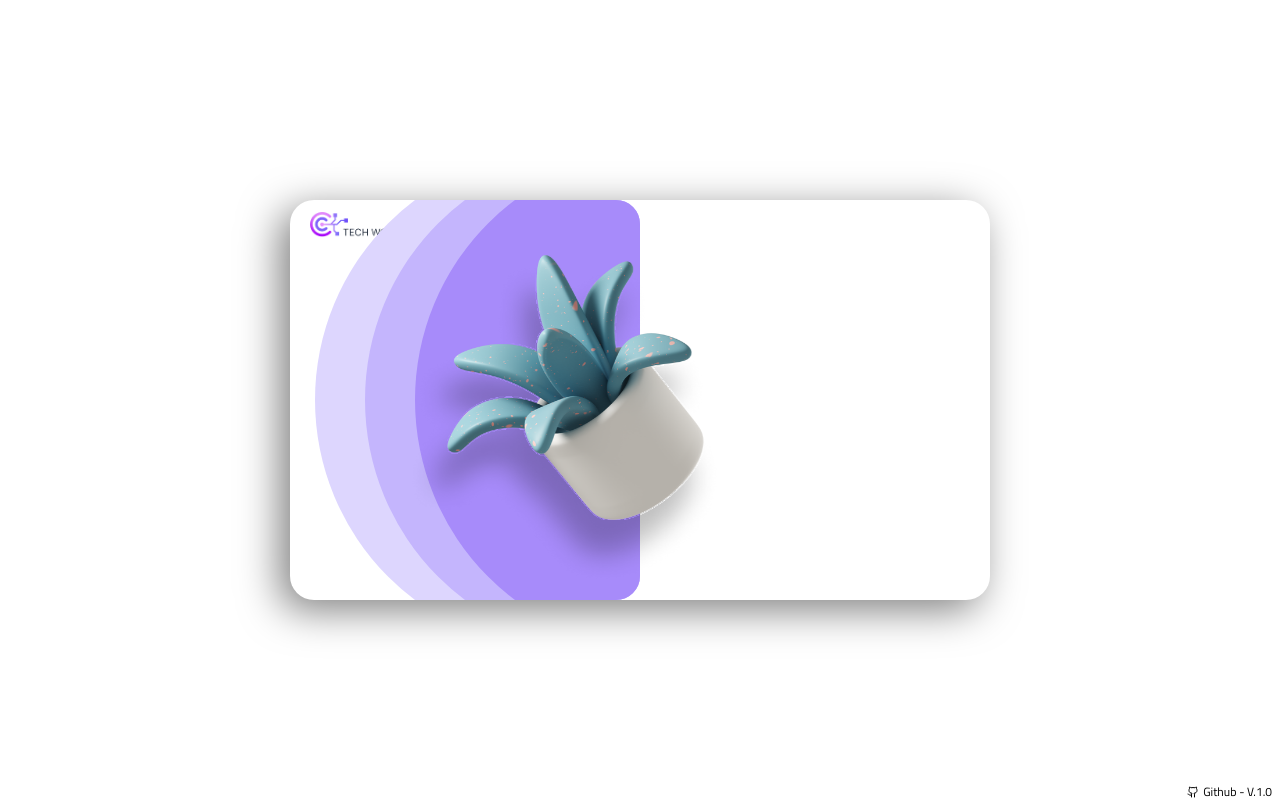
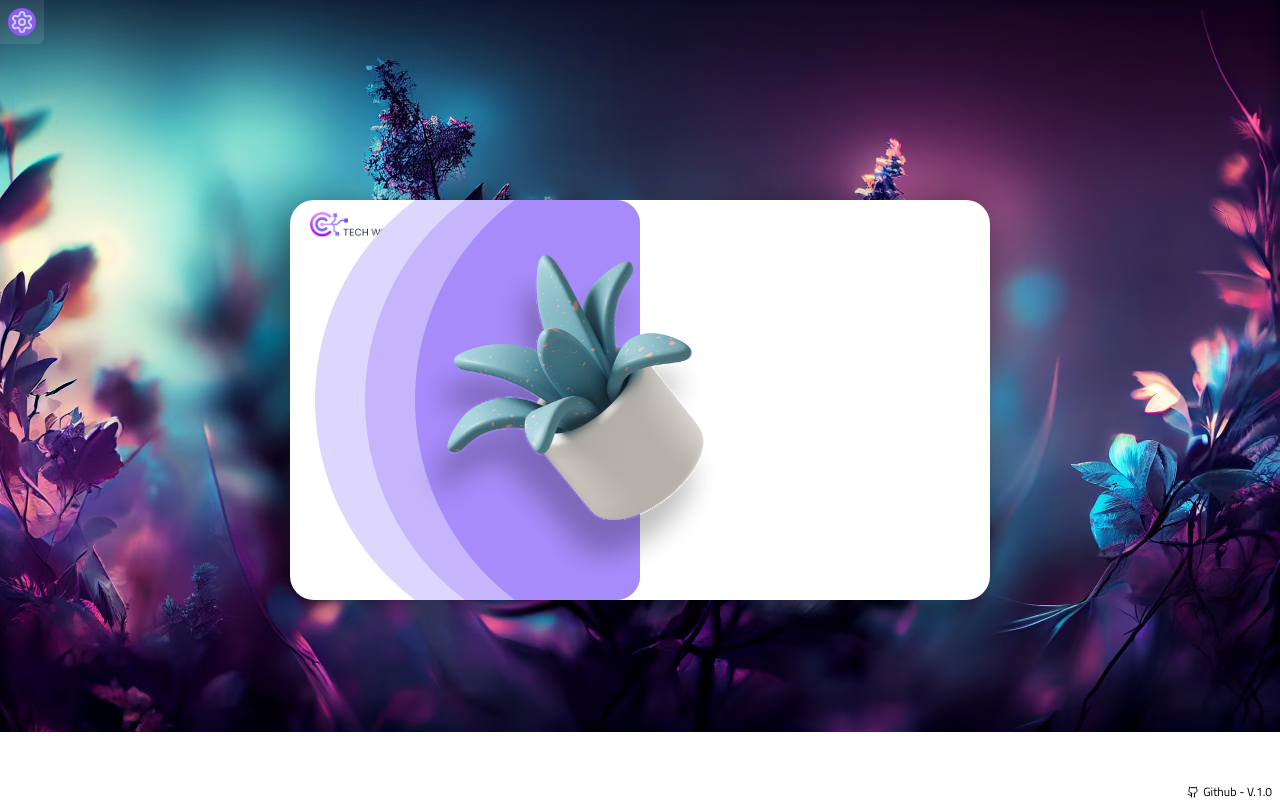
Before and after one commit to charles-mrt/tech-world-login, a Next.js app: page / in a window 1280 px wide. Built offline with nearby package versions, Linux system fonts and the light colour scheme.

Commit message:
feat: add background component

```diff
--- a/src/app/layout.tsx
+++ b/src/app/layout.tsx
@@ -14,6 +14,7 @@ import plant from '../../public/assets/plant.png'
 
 import Image from 'next/image'
 import { Footer } from './components/Footer'
+import { Background } from './components/Background'
 
 export const metadata = {
   title: {
@@ -49,6 +50,7 @@ export default function RootLayout({
 
         </main>
           <Footer />
+          <Background />
       </body>
 
     </html>
```
